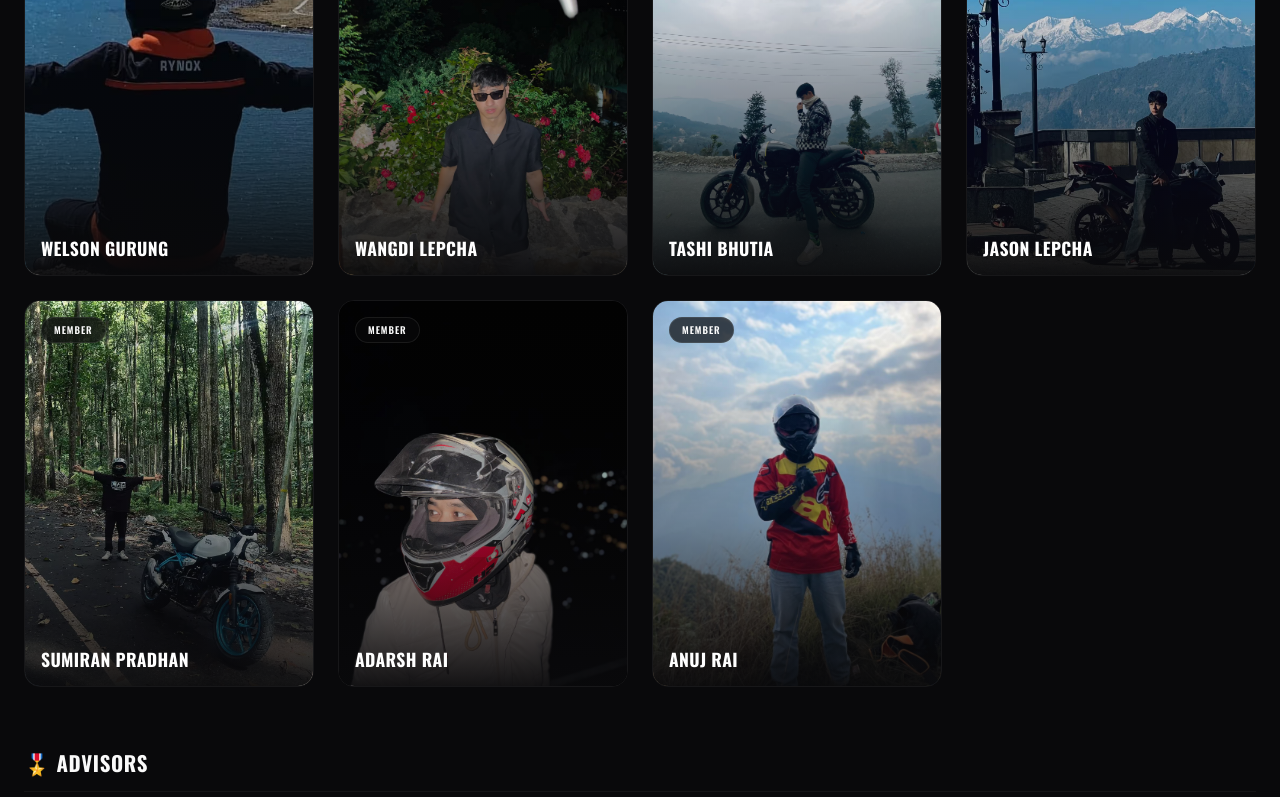
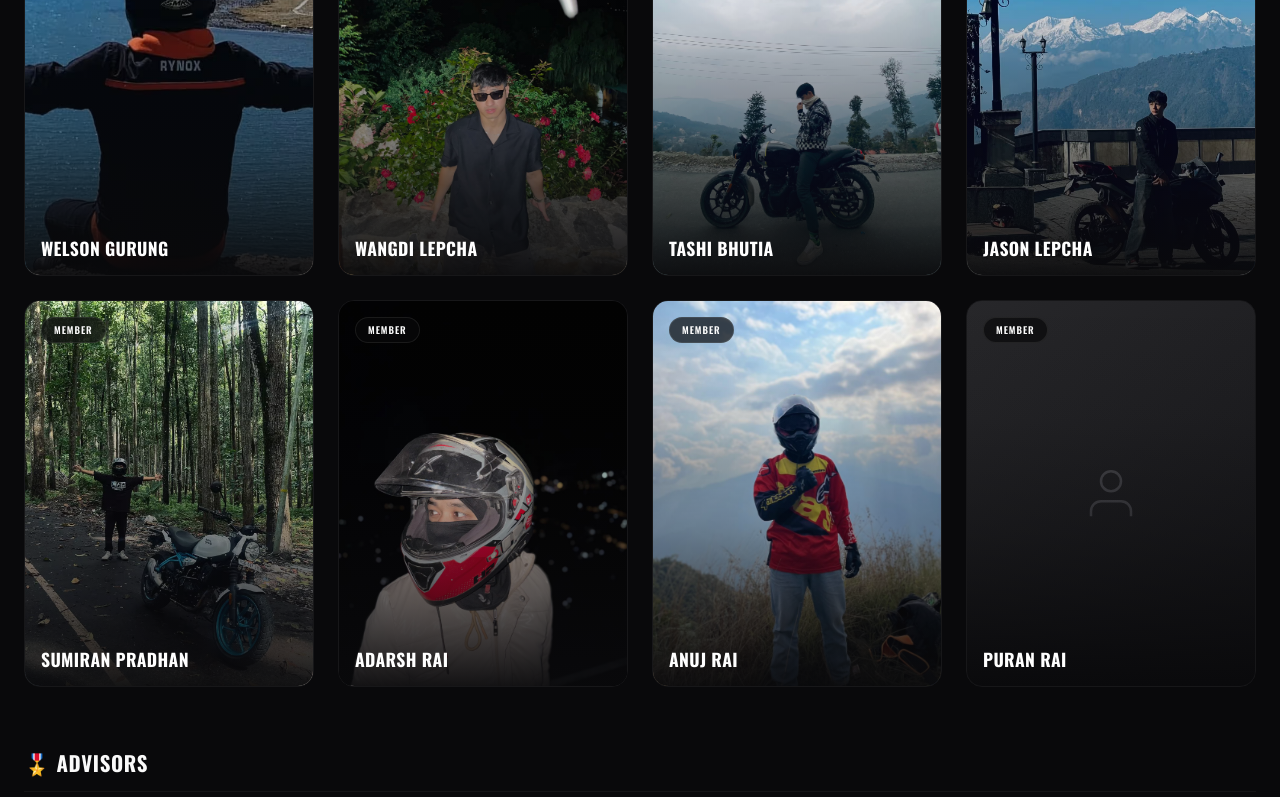
Before and after one commit to tongbadaju/dajubhai-mc, a React (Vite) app: page /members in a window 1280 px wide. Shown: the part 2000-2797 px from the top of the page. Built offline with nearby package versions, Linux system fonts and the light colour scheme.

Commit message:
Update member bike registration numbers

```diff
--- a/src/data.js
+++ b/src/data.js
@@ -80,7 +80,7 @@ export const members = [
     name: "Premanand Rai",
     role: "Chief",
     bike: "Royal Enfield Himalayan 450",
-    bikeNumber: null,
+    bikeNumber: "SK 05 P 6103",
     photo: "/members/premanand-rai/dp.avif",
     coverPhoto: "/members/premanand-rai/cover.avif",
     bikePhoto: "/members/premanand-rai/bike.avif",
@@ -96,7 +96,7 @@ export const members = [
     name: "Samir Bhujel",
     role: "Secretary",
     bike: "Hero Xpulse 200 4V",
-    bikeNumber: null,
+    bikeNumber: "SK 04 PA 3133",
     photo: "/members/samir-bhujel/dp.avif",
     coverPhoto: null,
     bikePhoto: "/bikes/xpulse.avif",
@@ -128,7 +128,7 @@ export const members = [
     name: "Niten Rai",
     role: "Media Head",
     bike: "Royal Enfield Hunter 350",
-    bikeNumber: null,
+    bikeNumber: "SK 05 P 4830",
     photo: "/members/niten-rai/dp.avif",
     coverPhoto: null,
     bikePhoto: "/bikes/hunter-gray.avif",
@@ -160,7 +160,7 @@ export const members = [
     name: "Anmol Rai",
     role: "Media Head",
     bike: "Royal Enfield Hunter 350",
-    bikeNumber: null,
+    bikeNumber: "SK 05 PD 0888",
     photo: "/members/anmol-rai/dp.avif",
     coverPhoto: null,
     bikePhoto: "/bikes/hunter-blue.avif",
@@ -207,7 +207,7 @@ export const members = [
     name: "Abhijeet Yonzon",
     role: "Tech Lead",
     bike: "Royal Enfield Himalayan 411",
-    bikeNumber: null,
+    bikeNumber: "SK 02 PC 0777",
     photo: "/members/abhijeet-yonzon/dp.avif",
     coverPhoto: null,
     bikePhoto: "/bikes/himalayan-green.avif",
@@ -223,7 +223,7 @@ export const members = [
     name: "Dewan Chettri",
     role: "Tech Lead",
     bike: "Bajaj Dominar 400",
-    bikeNumber: null,
+    bikeNumber: "WB 74 BJ 0972",
     photo: "/members/dewan-chettri/dp.avif",
     coverPhoto: null,
     bikePhoto: "/bikes/dominar.avif",
@@ -240,7 +240,7 @@ export const members = [
     name: "Dishant Pradhan",
     role: "Member",
     bike: "Husqvarna Svartpilen 250",
-    bikeNumber: null,
+    bikeNumber: "SK 05 P 2563",
     photo: "/members/dishant-pradhan/dp.avif",
     coverPhoto: null,
     bikePhoto: "/bikes/svartpilen.avif",
@@ -256,7 +256,7 @@ export const members = [
     name: "Jeevesh Rai",
     role: "Member",
     bike: "Royal Enfield Hunter 350",
-    bikeNumber: null,
+    bikeNumber: "SK 05 P 5213",
     photo: "/members/jeevesh-rai/dp.avif",
     coverPhoto: null,
     bikePhoto: "/bikes/hunter-black.avif",
@@ -272,7 +272,7 @@ export const members = [
     name: "Welson Gurung",
     role: "Member",
     bike: "Royal Enfield Himalayan 411",
-    bikeNumber: null,
+    bikeNumber: "SK 05 P 2301",
     photo: "/members/welson-gurung/dp.avif",
     coverPhoto: null,
     bikePhoto: "/bikes/himalayan-blue.avif",
@@ -288,7 +288,7 @@ export const members = [
     name: "Wangdi Lepcha",
     role: "Member",
     bike: "Yamaha R15M",
-    bikeNumber: null,
+    bikeNumber: "SK 05 P 3645",
     photo: "/members/wangdi-lepcha/dp.avif",
     coverPhoto: null,
     bikePhoto: "/bikes/r15m.avif",
@@ -336,7 +336,7 @@ export const members = [
     name: "Sumiran Pradhan",
     role: "Member",
     bike: "Royal Enfield Guerrilla 450",
-    bikeNumber: null,
+    bikeNumber: "SK 06 P 3109",
     photo: "/members/sumiran-pradhan/dp.avif",
     coverPhoto: null,
     bikePhoto: "/bikes/guerrilla.avif",
@@ -375,6 +375,20 @@ export const members = [
       instagram: "https://instagram.com/anujj_raiii",
     },
     quote: "Riding with brothers, chasing horizons.",
+    featured: false
+  },
+  {
+    id: 23,
+    slug: "puran-rai",
+    name: "Puran Rai",
+    role: "Member",
+    bike: null,
+    bikeNumber: "SK 05 P 4337",
+    photo: null,
+    coverPhoto: null,
+    bikePhoto: null,
+    socialLinks: {},
+    quote: "Riding is life.",
     featured: false
   },
 
```
